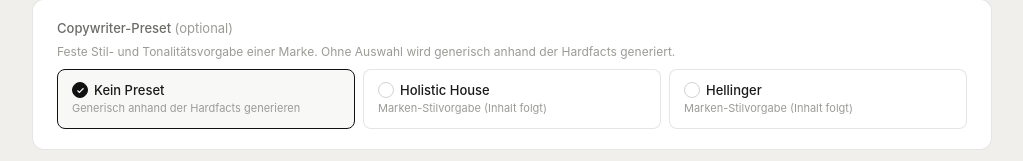
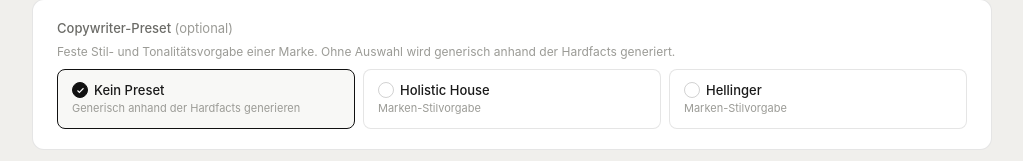
Before and after one commit to korbiniankindler/kampagnentool-landingpage-generator, a plain HTML site: page landingpage-generator.html in a window 1280 px wide. Shown: the part 241-402 px from the top of the page, without its empty margins (128-1151 px from the left). Drawn offline with Linux system fonts and the light colour scheme.

Commit message:
Textänderung

```diff
--- a/landingpage-generator.html
+++ b/landingpage-generator.html
@@ -436,8 +436,8 @@ var GMSG = ['Landingpage wird generiert...','Sections werden geschrieben...','To
 
 /* ===== COPYWRITER PRESETS (Schritt 1) ===== */
 var COPYWRITER_PRESETS = [
-  {id:'holistic-house', name:'Holistic House', desc:'Marken-Stilvorgabe (Inhalt folgt)', file:'presets/holistic-house.md'},
-  {id:'hellinger', name:'Hellinger', desc:'Marken-Stilvorgabe (Inhalt folgt)', file:'presets/hellinger.md'}
+  {id:'holistic-house', name:'Holistic House', desc:'Marken-Stilvorgabe', file:'presets/holistic-house.md'},
+  {id:'hellinger', name:'Hellinger', desc:'Marken-Stilvorgabe', file:'presets/hellinger.md'}
 ];
 var selectedCopyPreset = null;
 var copyPresetCache = {};
```
